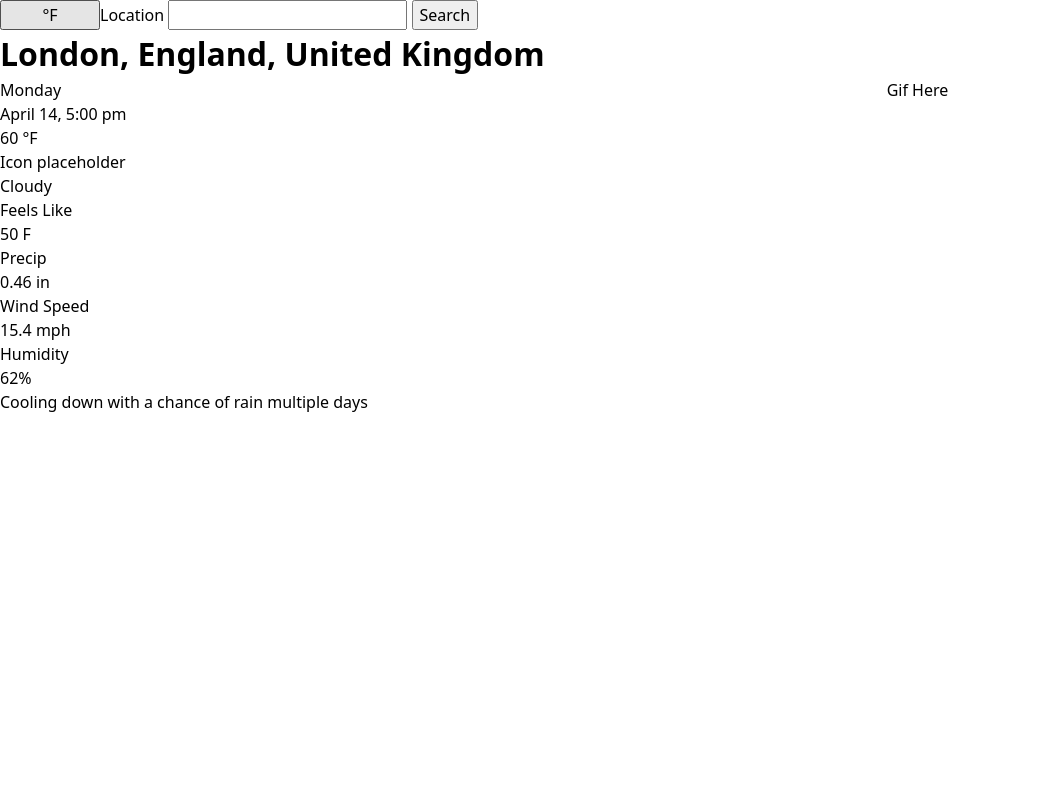
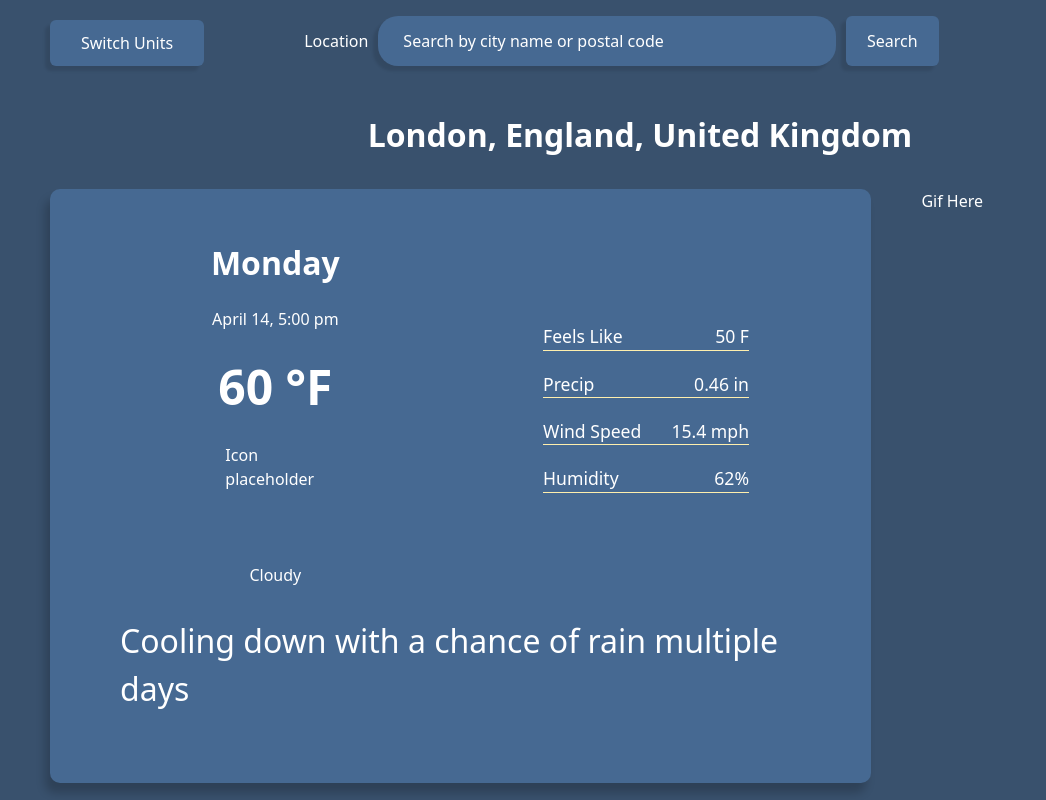
Before and after one commit to CopyypoC/odin-weather-app, a website built with webpack: page src/template.html in a window 1280 px wide. Shown: the whole page, without its empty margins (0-1046 px from the left). Built offline with nearby package versions, Linux system fonts and the light colour scheme.

Commit message:
Add styles

```diff
--- a/src/styles/style.css
+++ b/src/styles/style.css
@@ -58,12 +58,15 @@ body {
   --main-bg-color: #39516d;
   --secondary-bg-color: #466992;
   --accent-color: #ffefad;
+  --drop-shadow-1: -5px 5px 3px rgba(0, 0, 0, 0.1);
+  --drop-shadow-2: rgba(0, 0, 0, 0.2) -5px 10px 10px;
 }
 
 /* General */
 body {
   min-height: 100vh;
-  /* background-color: var(--main-bg-color); */
+  background-color: var(--main-bg-color);
+  color: var(--font-color);
 }
 
 .container {
@@ -72,25 +75,161 @@ body {
     "toggle search search" max-content
     "location location location" max-content
     "weather weather gif" 1fr
-    / 100px 2fr 1fr;
+    / max-content 2fr 1fr;
+  row-gap: 30px;
 }
 
-.toggle-temp {
-  grid-area: toggle;
+button,
+input {
+  box-shadow: var(--drop-shadow-1);
 }
 
-.location-form {
-  grid-area: search;
+button:hover,
+input:hover {
+  cursor: pointer;
+  filter: brightness(1.03) saturate(1.03);
+  border: 1px solid var(--accent-color);
 }
 
+/* Temperature Toggle */
+.toggle-temp {
+  background-color: var(--secondary-bg-color);
+  color: var(--font-color);
+  grid-area: toggle;
+  padding: 10px 30px;
+  border-radius: 6px;
+  margin: 20px 0 15px 50px;
+  border: 1px solid transparent;
+}
+
+/* Search bar */
+.location-form {
+  display: grid;
+  column-gap: 10px;
+  place-self: start;
+  grid-template:
+    "location search submit" max-content
+    / max-content 1fr max-content;
+  grid-area: search;
+  margin: auto 0;
+}
+
+label[for="location-input"] {
+  grid-area: location;
+  margin: auto;
+  margin-left: 100px;
+}
+
+#location-input {
+  grid-area: search;
+  min-width: 50ch;
+  padding: 12px 24px;
+  width: 100%;
+  border: 1px solid transparent;
+  border-radius: 20px;
+  background-color: var(--secondary-bg-color);
+  color: var(--font-color);
+}
+
+#location-input:hover {
+  cursor: text;
+  border: 1px solid var(--accent-color);
+}
+
+#location-input:focus-visible {
+  outline: 0;
+}
+
+#location-input::placeholder {
+  text-align: left;
+  color: var(--font-color);
+}
+
+.location-submit {
+  background-color: var(--secondary-bg-color);
+  color: var(--font-color);
+  grid-area: submit;
+  padding: 0 20px;
+  border: 1px solid transparent;
+  border-radius: 6px;
+}
+
+/* Location Text */
 .location-container {
   grid-area: location;
+  text-align: center;
 }
 
+/* Weather Data */
 .weather-container {
+  display: grid;
+  grid-template:
+    "card extra" 1fr
+    "desc desc" max-content
+    / 1fr 1fr;
+  margin: 0 50px;
+  /* border: 1px solid var(--accent-color); */
+  border-radius: 10px;
   grid-area: weather;
+  padding: 40px;
+  max-width: max-content;
+  box-shadow: var(--drop-shadow-2);
+  background-color: var(--secondary-bg-color);
 }
 
+/* Weather Card */
+.weather-card {
+  display: flex;
+  flex-direction: column;
+  /* background-color: var(--secondary-bg-color); */
+  align-items: center;
+  width: max-content;
+  padding: 0 80px;
+  border-radius: 6px;
+  gap: 20px;
+  place-self: center;
+}
+
+.date-day {
+  font-weight: bold;
+  margin-top: 10px;
+  font-size: 2rem;
+}
+
+.temp {
+  font-weight: bold;
+  font-size: 3rem;
+}
+
+.icon {
+  width: 100px;
+  height: 100px;
+}
+
+/* Weather Extra */
+.weather-extra {
+  display: flex;
+  flex-direction: column;
+  gap: 20px;
+  place-self: center;
+}
+
+.weather-extra > * {
+  font-size: 1.1rem;
+  display: flex;
+  justify-content: space-between;
+  border-bottom: 1px solid var(--accent-color);
+  gap: 30px;
+}
+
+.weather-desc {
+  grid-area: desc;
+  font-size: 32px;
+  width: 100%;
+  padding: 30px;
+}
+
+/* Gif */
 .gif-container {
   grid-area: gif;
 }
--- a/src/template.html
+++ b/src/template.html
@@ -7,11 +7,13 @@
 </head>
 <body>
   <div class="container">
-    <button type="button">°F</button>
+    <button type="button" class="toggle-temp">Switch Units</button>
     <form class="location-form" action="">
-      <label for="location">Location</label>
-      <input type="search" name="location" id="location">
-      <button type="submit">Search</button>
+      <label for="location-input">Location</label>
+      <input type="text" name="location" id="location-input"
+        placeholder="Search by city name or postal code"
+        autocomplete="off">
+      <button type="submit" class="location-submit">Search</button>
     </form>
     <div class="location-container">
       <h1 class="resolved-address">
@@ -23,7 +25,7 @@
         <p class="date-day">Monday</p>
         <p class="date-time">April 14, 5:00 pm</p>
         <p class="temp">60 °F</p>
-        <p class="img">Icon placeholder</p>
+        <p class="icon">Icon placeholder</p>
         <p class="conditions">Cloudy</p>
       </div>
       <div class="weather-extra">
```
